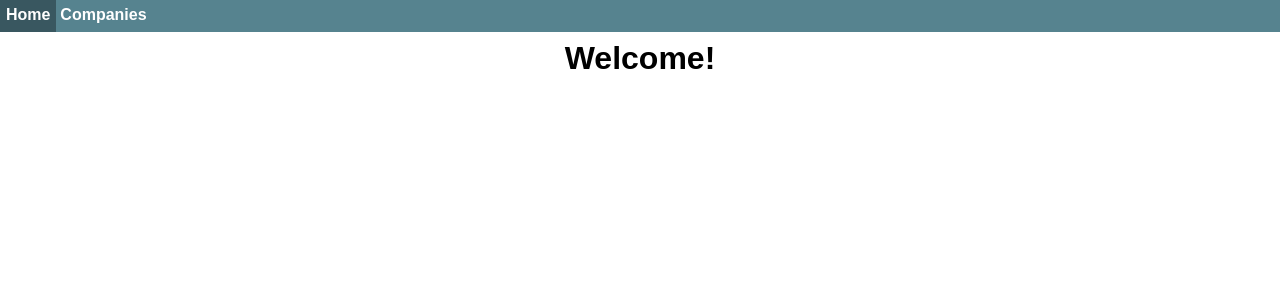
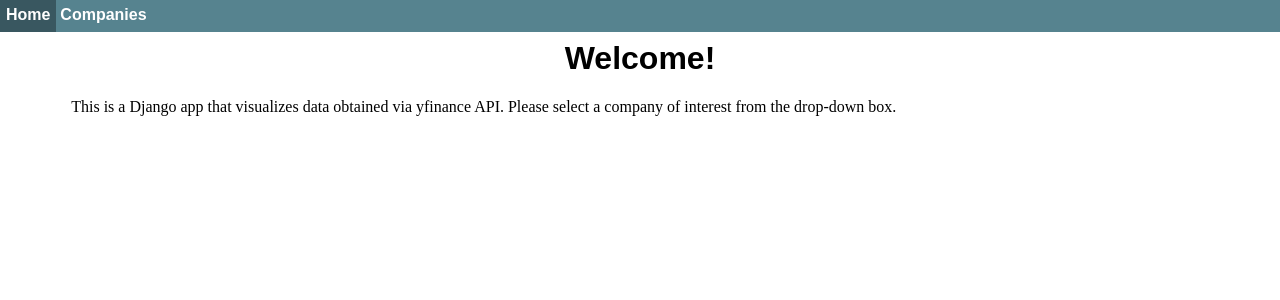
Before and after one commit to SergiiDudkin/Test-task-7, a Django app: page /plots/ in a window 1280 px wide. Shown: the top 300 px of the page. Run offline with Django 5.2, Linux system fonts and the light colour scheme.

Commit message:
Minor corrections

```diff
--- a/StockViewer/PlotMyStock/static/main.css
+++ b/StockViewer/PlotMyStock/static/main.css
@@ -57,7 +57,7 @@
 .dropdown-content {
     background-color: #56838f;
     margin-top: 2px;
-    height: 160px;
+    max-height: 160px;
     overflow-y: scroll;
 }
 
@@ -71,3 +71,7 @@
     text-align: center;
     font-family: Arial, Helvetica, sans-serif;
 }
+
+.infotext {
+    margin: 0 5%;
+}
--- a/StockViewer/PlotMyStock/templates/chart.html
+++ b/StockViewer/PlotMyStock/templates/chart.html
@@ -6,11 +6,11 @@
 {% endblock stylesheet %}
 
 {% block main %}
-    <h1>{{ company_name }}</h1>
+    <h1>{{ company_name }} ({{ symbol }})</h1>
     <div id="chart-container">
         {{ candlestick_chart | safe }}
     </div>
-    <h2>Key indicators</h2>
+    <h2>Key metrics</h2>
     <table>
         <thead>
             <tr>
@@ -22,7 +22,7 @@
         <tbody>
             {% for row in fin_metrics %}
                 <tr>
-                    <td>{{ row.0 }}</td>
+                    <td title="{{ row.1 }}">{{ row.0 }}</td>
                     <td>{{ row.1 }}</td>
                     <td class="rjust">{{ row.2 | safe }}</td>
                 </tr>
--- a/StockViewer/PlotMyStock/templates/index.html
+++ b/StockViewer/PlotMyStock/templates/index.html
@@ -3,4 +3,8 @@
 
 {% block main %}
     <h1>Welcome!</h1>
+    <div class="infotext">
+        This is a Django app that visualizes data obtained via yfinance API. Please select a company of interest from
+        the drop-down box.
+    </div>
 {% endblock main %}
--- a/StockViewer/PlotMyStock/views.py
+++ b/StockViewer/PlotMyStock/views.py
@@ -11,6 +11,14 @@
 SYMBOLS_ALL = sorted(["GBXXY", "RASP", "GOOGL", "MSFT", "BAC", "DTMXF", "EESE", "DGLY", "AKOM"])
 
 TABLE_FIELDS = [
+    ("bid", "An offer made by an individual or entity to purchase an asset."),
+    ("ask", "An offer price."),
+    ("regularMarketDayRange", "Difference between the highest and lowest prices during a single trading day"),
+    ("fiftyTwoWeekRange", "Difference between the highest and lowest prices during a single trading day the past 52 "
+                          "weeks"),
+    ("regularMarketVolume", "The total number of shares or contracts traded for a specific security during a regular "
+                            "trading session"),
+    ("averageVolume", "90 Days daily average volume"),
     ("marketCap", "Market capitalization, a key indicator of a company's size"),
     ("currentPrice", "The latest trading price of the stock"),
     ("previousClose", "The closing price from the previous trading session"),
@@ -45,7 +53,8 @@
     data = {"candlestick_chart": make_html_candle_chart(ticker_obj),
             "fin_metrics": fin_metrics,
             "company_name": ticker_obj.info["longName"],
-            "symbols_all": SYMBOLS_ALL}
+            "symbols_all": SYMBOLS_ALL,
+            "symbol": symbol}
 
     return render(request, "chart.html", data)
 
```
Also changed, not shown: README.md, StockViewer/db.sqlite3.
